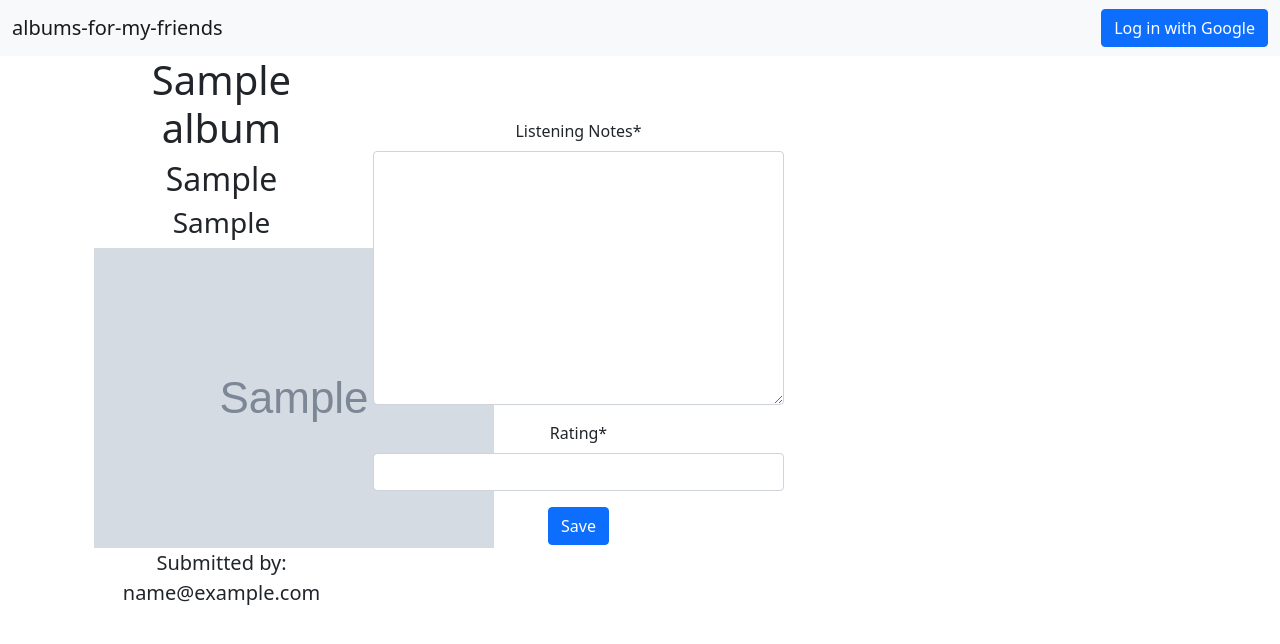
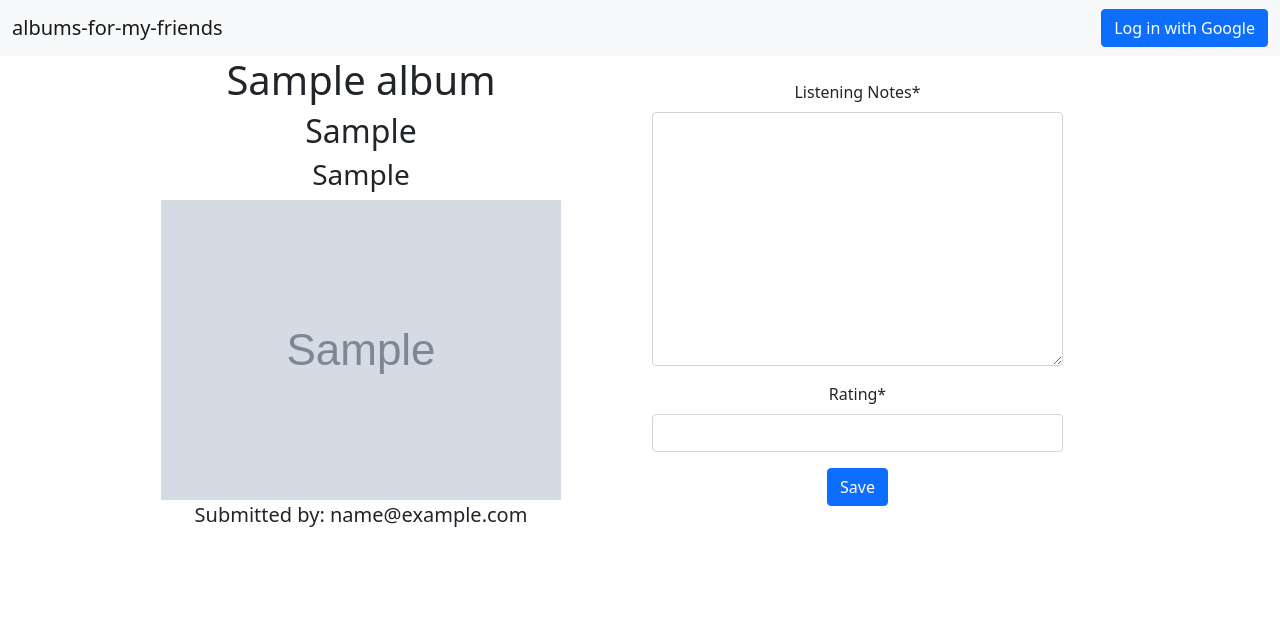
Before and after one commit to L-Strick/albums-for-my-friends, a Django app: page /review/album/00000000-0000-0000-0000-000000000001/ in a window 1280 px wide. Shown: the top 644 px of the page. Run offline with Django 3.2, Linux system fonts and the light colour scheme; tables that the repository leaves empty hold one stand-in row (values such as "Sample post"); grey boxes marked "Sample" are stand-in pictures; parts of the project's set-up code (start-up, migrations or seed data) failed here and were passed over; some libraries are stand-ins or nearby versions.

Commit message:
Revert sizing changes

```diff
--- a/common/templates/common/album_review.html
+++ b/common/templates/common/album_review.html
@@ -7,7 +7,7 @@
 {% block body %}
   <div class="container">
     <div class="row text-center">
-      <div class="col-md-3">
+      <div class="col-md-6">
         <h1>{{ album.title }}</h1>
         <h2>{{ album.artist }}</h2>
         <h3>{% if album.genre %}{{ album.genre }}{% else %}{% endif %}</h3>
@@ -16,7 +16,7 @@
         {% endif %}
         <p class="lead">Submitted by: {{ album.submitted_by }}</p>
       </div>
-      <div class="col-md-9 d-flex align-items-center">
+      <div class="col-md-6 d-flex align-items-center">
         {% crispy form %}
       </div>
     </div>
--- a/common/templates/common/todays_album.html
+++ b/common/templates/common/todays_album.html
@@ -7,7 +7,7 @@
 {% block body %}
   <div class="container">
     <div class="row text-center">
-      <div class="col-md-3">
+      <div class="col-md-6">
         <h1>{{ album.title }}</h1>
         <h2>{{ album.artist }}</h2>
         <h3>{% if album.genre %}{{ album.genre }}{% else %}{% endif %}</h3>
@@ -16,7 +16,7 @@
         {% endif %}
         <p class="lead">Submitted by: {{ album.submitted_by }}</p>
       </div>
-      <div class="col-md-9 d-flex align-items-center">
+      <div class="col-md-6 d-flex align-items-center">
         {% crispy form %}
       </div>
     </div>
```
